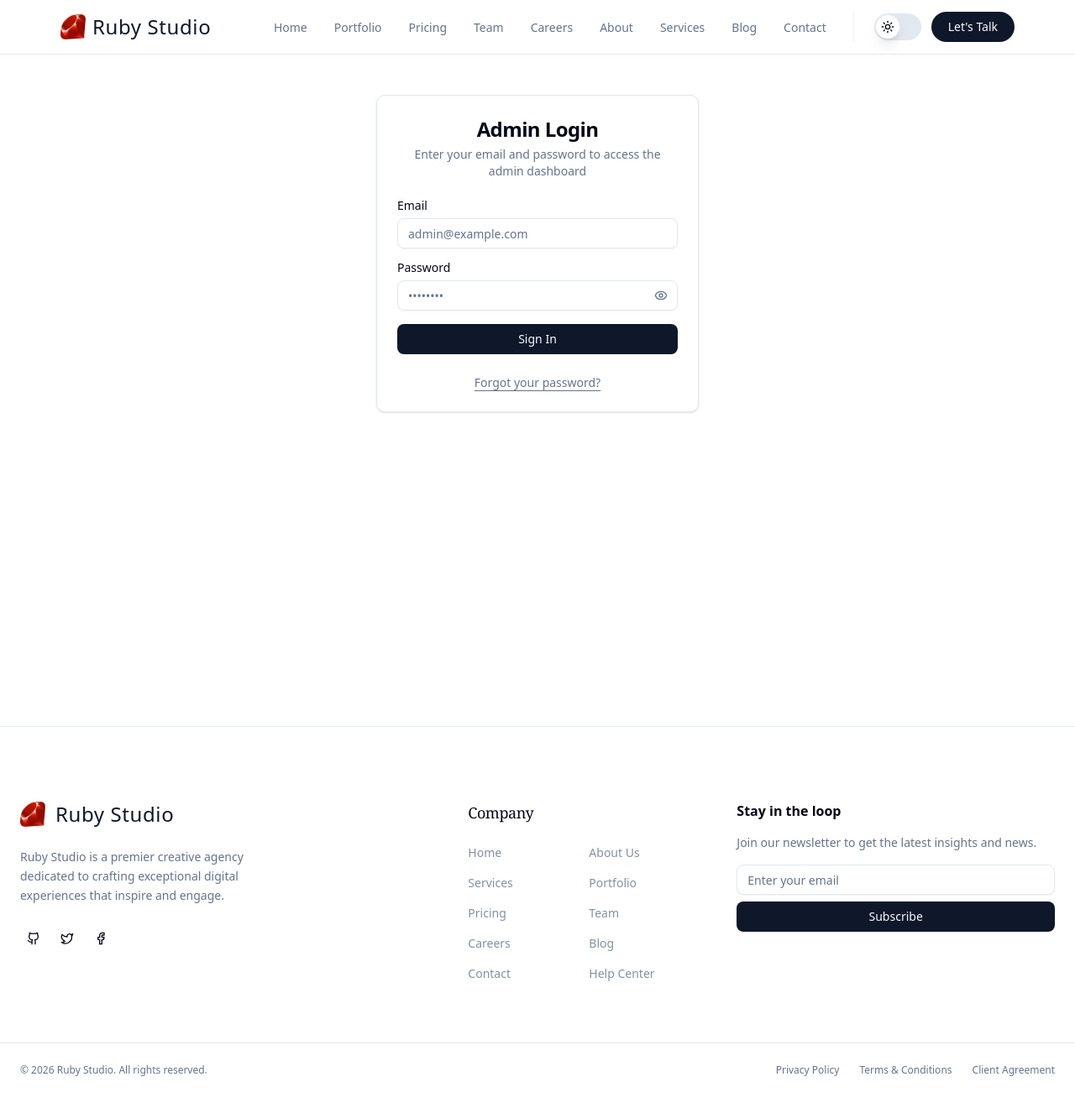
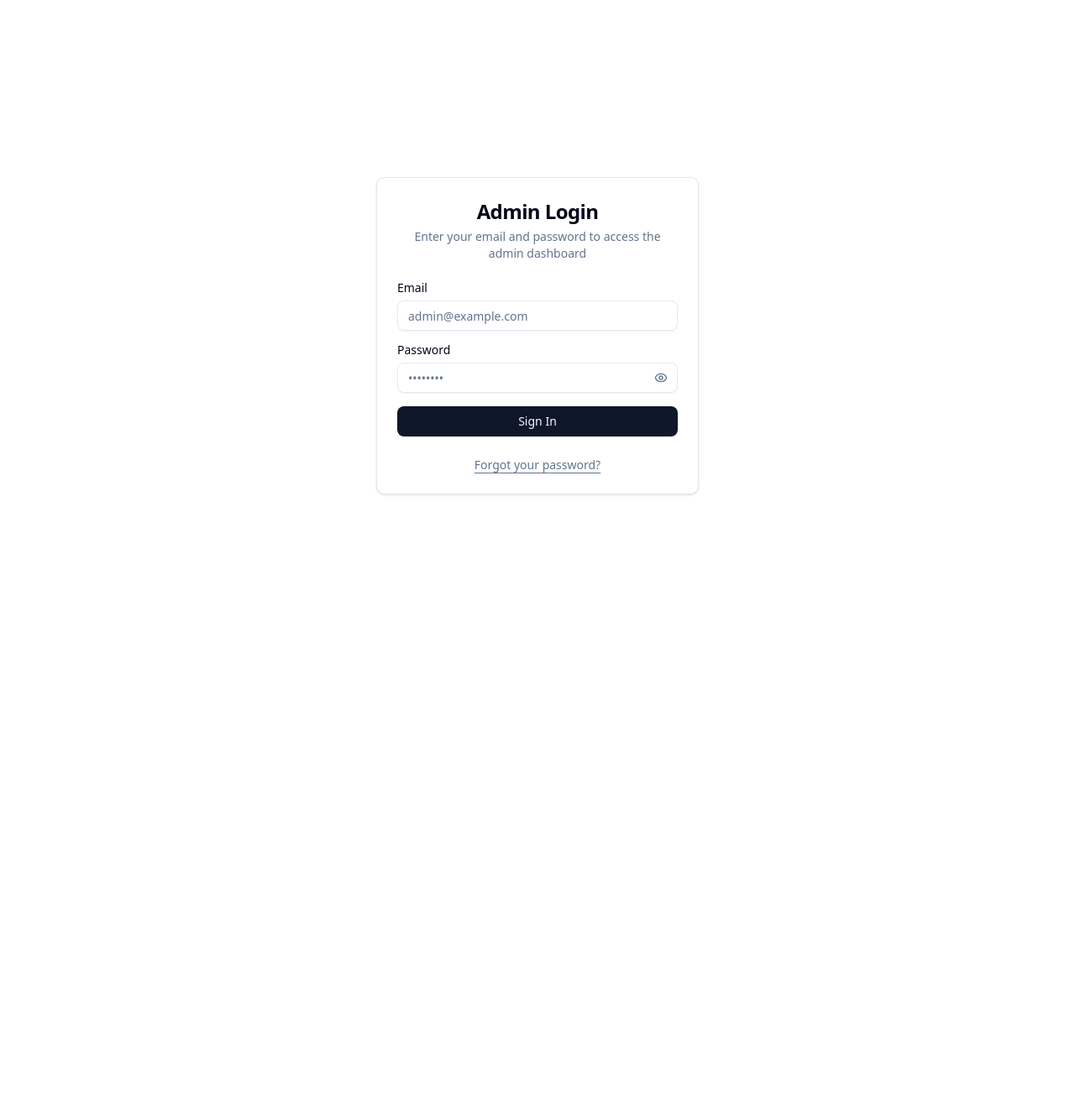
Before and after one commit to masrafi-000/anitmated-web, a Next.js app: page /login in a window 1280 px wide. Shown: the top 1320 px of the page at 84% size. After the commit the page ends 800 px from the top, so only its background shows below. Built offline with nearby package versions, Linux system fonts and the light colour scheme.

Commit message:
refactor: center auth pages vertically and remove global navigation components from auth layout

```diff
--- a/app/(auth)/forgot-password/page.tsx
+++ b/app/(auth)/forgot-password/page.tsx
@@ -48,7 +48,7 @@
   }
 
   return (
-    <div className="flex min-h-screen items-start justify-center px-4 py-12 sm:px-6 lg:px-8">
+    <div className="flex min-h-screen items-center justify-center px-4 py-12 sm:px-6 lg:px-8">
       <Card className="w-full max-w-sm">
         <CardHeader className="space-y-1">
           <CardTitle className="text-2xl font-bold text-center">Forgot Password</CardTitle>
--- a/app/(auth)/layout.tsx
+++ b/app/(auth)/layout.tsx
@@ -1,6 +1,4 @@
-import Footer from "@/components/parts/footer";
-import Navbar from "@/components/parts/navbar";
-import ScrollToTop from "@/components/parts/scroll-to-top";
+
 
 export default function MainLayout({
   children,
@@ -9,10 +7,7 @@
 }>) {
   return (
     <>
-      <Navbar />
-      <main className="flex-1">{children}</main>
-      <Footer />
-      <ScrollToTop />
+      <main >{children}</main>
     </>
   );
 }
--- a/app/(auth)/login/page.tsx
+++ b/app/(auth)/login/page.tsx
@@ -67,7 +67,7 @@
   }
 
   return (
-    <div className="flex min-h-screen items-start justify-center px-4 py-12 sm:px-6 lg:px-8">
+    <div className="flex min-h-screen items-center justify-center px-4 py-12 sm:px-6 lg:px-8">
       <Card className="w-full max-w-sm">
         <CardHeader className="space-y-1">
           <CardTitle className="text-2xl font-bold text-center">
--- a/app/(auth)/reset-password/page.tsx
+++ b/app/(auth)/reset-password/page.tsx
@@ -55,7 +55,7 @@
   }
 
   return (
-    <div className="flex min-h-screen items-start justify-center px-4 py-12 sm:px-6 lg:px-8">
+    <div className="flex min-h-screen items-center justify-center px-4 py-12 sm:px-6 lg:px-8">
       <Card className="w-full max-w-sm">
         <CardHeader className="space-y-1">
           <CardTitle className="text-2xl font-bold text-center">Reset Password</CardTitle>
--- a/app/(auth)/verify-otp/page.tsx
+++ b/app/(auth)/verify-otp/page.tsx
@@ -48,7 +48,7 @@
   }
 
   return (
-    <div className="flex min-h-screen items-start justify-center px-4 py-12 sm:px-6 lg:px-8">
+    <div className="flex min-h-screen items-center justify-center px-4 py-12 sm:px-6 lg:px-8">
       <Card className="w-full max-w-sm">
         <CardHeader className="space-y-1">
           <CardTitle className="text-2xl font-bold text-center">Verify OTP</CardTitle>
```
